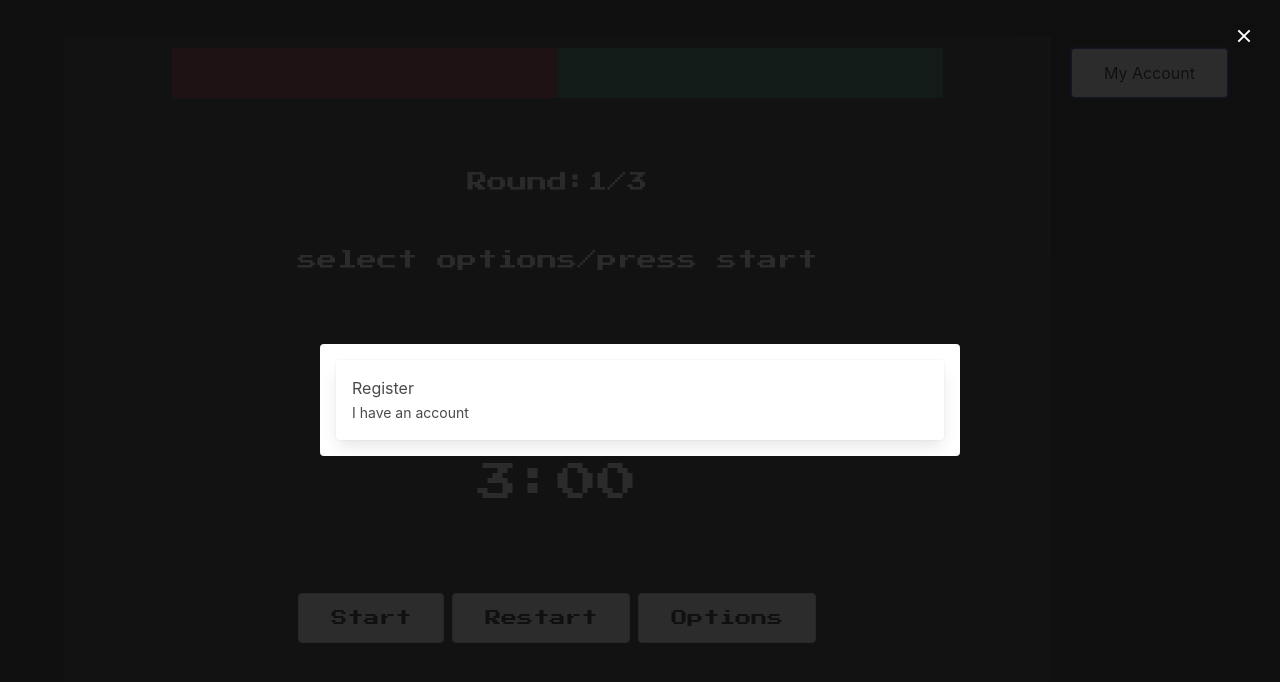
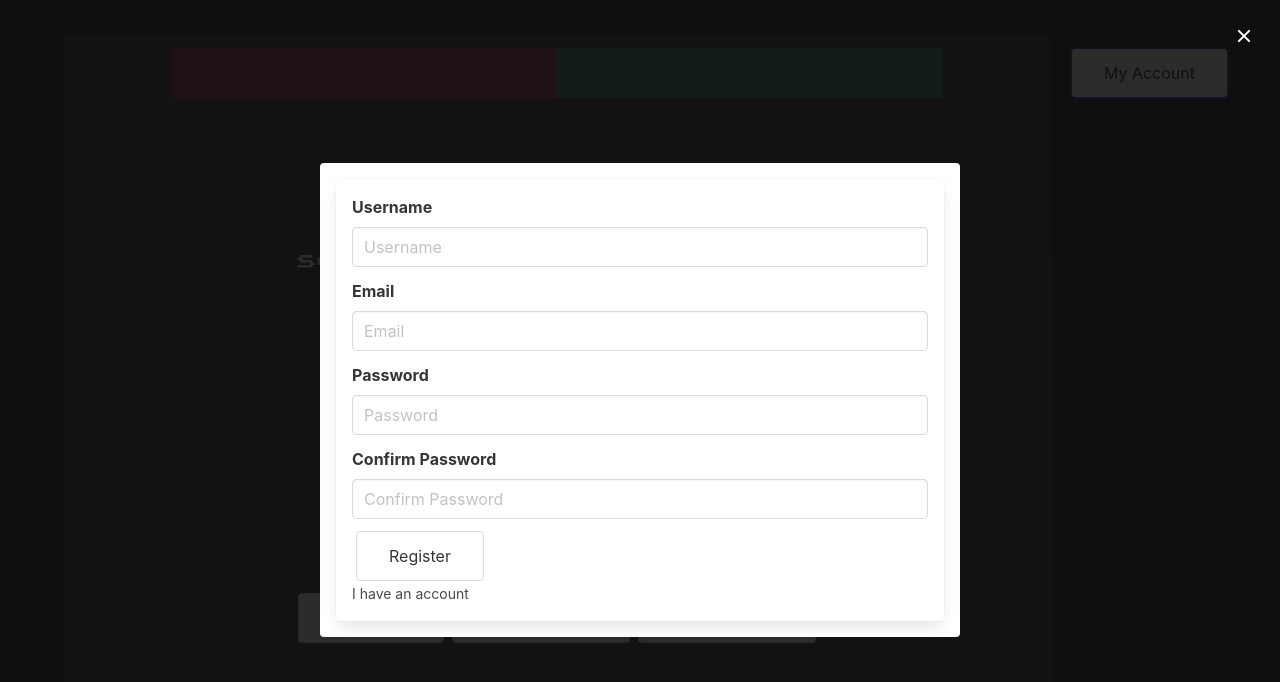
Before and after one commit to ajkizer12112/combo-coach, a React (Create React App) app: page / in a window 1280 px wide. Both pictures are taken after a click on the button "My Account". Shown: the top 682 px of the page. Built offline with nearby package versions, Linux system fonts and the light colour scheme.

Commit message:
refactored for readability.  Changed names of variables in useAccount and files consuming data from this hook.  This was to make it more clear what variables held state and which held state modifying functions

```diff
--- a/src/App.js
+++ b/src/App.js
@@ -2,25 +2,13 @@ import './App.css';
 import React, { useMemo } from 'react';
 
 import useWorkout from './hooks/useWorkout';
-import useAuth from './hooks/useAuth';
 import useDropdown from './hooks/useDropdown';
 
-import { AuthContext } from './context/AuthContext';
-import { WorkoutContext } from './context/WorkoutContext';
-import { DropdownContext } from './context/DropdownContext';
 
 import Home from './pages/Home';
 import ContextProvider from './context/ContextProvider';
 
 function App() {
-  const { workout, workoutActions } = useWorkout();
-  const { dropdown, dropdownActions } = useDropdown();
-  const { auth, login, logout } = useAuth
-
-  const workoutValue = useMemo(() => ({ workout, workoutActions }), [workout, workoutActions])
-  const dropdownValue = useMemo(() => ({ dropdown, dropdownActions }), [dropdown, dropdownActions])
-  const authValue = useMemo(() => ({ auth, login, logout }), [auth, login, logout])
-
   return (
     <ContextProvider>
       <div className="App">
--- a/src/components/forms/formTypes/Login.jsx
+++ b/src/components/forms/formTypes/Login.jsx
@@ -1,9 +1,41 @@
-import React from 'react';
+import React, { useState } from 'react';
+import useAuth from '../../../hooks/useAccount';
 
 const Login = () => {
-    return <div>
-        Login
-    </div>;
+    const [formData, setFormData] = useState({
+        username: "",
+        password: ""
+    })
+
+    const { login } = useAuth();
+
+    const { username, password } = formData;
+
+    const changeHandler = (e) => {
+        setFormData({ ...formData, [e.target.name]: e.target.value })
+    }
+
+    const submitHandler = (e) => {
+        e.preventDefault();
+        login(formData);
+    }
+    return (
+        <form onSubmit={submitHandler}>
+            <div className="field">
+                <label className="label">Username</label>
+                <div className="control">
+                    <input className="input" onChange={changeHandler} name="username" value={username} type="text" placeholder="Username" />
+                </div>
+            </div>
+            <div className="field">
+                <label className="label">Password</label>
+                <div className="control">
+                    <input className="input" onChange={changeHandler} name="password" value={password} type="password" placeholder="Password" />
+                </div>
+            </div>
+            <button className="button">Login</button>
+        </form>
+    )
 };
 
 export default Login;
--- a/src/components/forms/formTypes/Register.jsx
+++ b/src/components/forms/formTypes/Register.jsx
@@ -1,9 +1,47 @@
-import React from 'react';
+import React, { useState } from 'react';
 
 const Register = () => {
-    return <div>
-        Register
-    </div>;
+    const [formData, setFormData] = useState({
+        username: "",
+        email: "",
+        password: "",
+        passwordConfirm: ""
+    })
+
+    const { username, password, passwordConfirm, email } = formData;
+
+    const changeHandler = (e) => {
+        setFormData({ ...formData, [e.target.name]: e.target.value })
+    }
+    return (
+        <form>
+            <div className="field">
+                <label className="label">Username</label>
+                <div className="control">
+                    <input className="input" onChange={changeHandler} name="username" value={username} type="text" placeholder="Username" />
+                </div>
+            </div>
+            <div className="field">
+                <label className="label">Email</label>
+                <div className="control">
+                    <input className="input" onChange={changeHandler} name="email" value={email} type="email" placeholder="Email" />
+                </div>
+            </div>
+            <div className="field">
+                <label className="label">Password</label>
+                <div className="control">
+                    <input className="input" onChange={changeHandler} name="password" value={password} type="password" placeholder="Password" />
+                </div>
+            </div>
+            <div className="field">
+                <label className="label">Confirm Password</label>
+                <div className="control">
+                    <input className="input" onChange={changeHandler} name="passwordConfirm" value={passwordConfirm} type="password" placeholder="Confirm Password" />
+                </div>
+            </div>
+            <button className="button">Register</button>
+        </form>
+    )
 };
 
 export default Register;
--- /dev/null
+++ b/src/context/AccountContext.js
@@ -0,0 +1,3 @@
+import { createContext } from "react";
+
+export const AccountContext = createContext(null)
--- a/src/context/AuthContext.js
+++ /dev/null
@@ -1,3 +0,0 @@
-import { createContext } from "react";
-
-export const AuthContext = createContext(null)
--- a/src/context/ContextProvider.jsx
+++ b/src/context/ContextProvider.jsx
@@ -1,29 +1,29 @@
 import React, { useMemo } from 'react';
-import useAuth from '../hooks/useAuth';
+import useAccount from '../hooks/useAccount';
 import useWorkout from '../hooks/useWorkout';
 import useDropdown from '../hooks/useDropdown';
 
-import { AuthContext } from './AuthContext';
+import { AccountContext } from './AccountContext';
 import { WorkoutContext } from './WorkoutContext';
 import { DropdownContext } from './DropdownContext';
 
 const ContextProvider = (props) => {
     const { workout, workoutActions } = useWorkout();
     const { dropdown, dropdownActions } = useDropdown();
-    const { auth, login, logout } = useAuth();
+    const { account, authenticationFns, profileFns, userStats } = useAccount();
 
     const workoutValue = useMemo(() => ({ workout, workoutActions }), [workout, workoutActions])
     const dropdownValue = useMemo(() => ({ dropdown, dropdownActions }), [dropdown, dropdownActions])
-    const authValue = useMemo(() => ({ auth, login, logout }), [auth, login, logout])
+    const accountValue = useMemo(() => ({ account, authenticationFns, profileFns, userStats }), [account, authenticationFns, profileFns, userStats])
 
     return (
-        <AuthContext.Provider value={authValue}>
+        <AccountContext.Provider value={accountValue}>
             < WorkoutContext.Provider value={workoutValue} >
                 <DropdownContext.Provider value={dropdownValue}>
                     {props.children}
                 </DropdownContext.Provider>
             </WorkoutContext.Provider >
-        </AuthContext.Provider>
+        </AccountContext.Provider>
     )
 
 };
--- /dev/null
+++ b/src/hooks/useAccount.js
@@ -0,0 +1,90 @@
+import React, { useEffect, useState } from 'react';
+import { mainRoot } from '../urls/Auth';
+import axios from 'axios';
+
+
+const jsonHeader = {
+    headers: {
+        "Content-Type": "application/json",
+    },
+};
+
+const setAuthToken = (token) => {
+    if (token) {
+        axios.defaults.headers.common["x-auth-token"] = token;
+    } else {
+        delete axios.defaults.headers.common["x-auth-token"];
+    }
+};
+
+
+const useAccount = () => {
+    const [account, setAccount] = useState({
+        isAuthenticated: false,
+        token: null,
+        currentUser: {},
+    });
+
+    const [userStats, setUserStats] = useState({
+        roundsCompleted: null
+    });
+
+    const authenticationFns = {
+        login: async (body) => {
+            try {
+                const URL = `${mainRoot}/auth/login`;
+                const res = await axios.post(URL, body, jsonHeader);
+                setAccount({ ...account, isAuthenticated: true, token: res.data.token, currentUser: res.data.user })
+                localStorage.setItem("boxing-timer-token", res.data.token)
+            } catch (error) {
+                console.log({ error });
+            }
+        },
+
+        getCurrentUser: async () => {
+            try {
+                const URL = `${mainRoot}/auth/me`
+                const res = await axios.get(URL);
+                const { username, email, _id } = res.data.data
+                profileFns.getInfo(_id);
+                return { username, email, _id }
+            } catch (error) {
+                console.log(error);
+            }
+        },
+
+        logout: () => {
+            localStorage.removeItem("boxing-timer-token");
+            setAccount({ ...account, isAuthenticated: false })
+        },
+
+        authenticateUser: async () => {
+            const token = localStorage.getItem("boxing-timer-token");
+            if (token) {
+                setAuthToken(token);
+                const user = await authenticationFns.getCurrentUser();
+                setAccount({ ...account, isAuthenticated: true, currentUser: user, token: token })
+            }
+        }
+    }
+
+    const profileFns = {
+        getInfo: async (id) => {
+            try {
+                const info = await axios.get(`${mainRoot}/profiles/${id}`);
+                if (!info) {
+                    const newProfile = await axios.post(`${mainRoot}/profiles`, { account_id: id })
+                    setUserStats({ ...userStats, roundsCompleted: newProfile.data.data.roundsCompleted })
+                } else {
+                    setUserStats({ ...userStats, roundsCompleted: info.data.data.roundsCompleted })
+                }
+            } catch (error) {
+                console.log(error);
+            }
+        }
+    }
+
+    return { account, authenticationFns, profileFns, userStats }
+}
+
+export default useAccount;
--- a/src/pages/Home.jsx
+++ b/src/pages/Home.jsx
@@ -1,4 +1,4 @@
-import React, { useContext, useState } from 'react'
+import React, { useContext, useState, useEffect } from 'react'
 import { DropdownContext } from '../context/DropdownContext'
 import Options from '../components/sections/Options'
 
@@ -8,20 +8,29 @@ import TimerDisplay from '../components/sections/TimerDisplay'
 import WorkoutDisplay from '../components/sections/WorkoutDisplay'
 import Lights from '../components/sections/Lights'
 import Auth from '../components/forms/containers/Auth'
+import { AccountContext } from '../context/AccountContext'
 
 
 const Home = () => {
-    const { dropdownActions } = useContext(DropdownContext)
+    const { dropdownActions } = useContext(DropdownContext);
+    const { account, authenticationFns, userStats, profileFns } = useContext(AccountContext);
+    const [loading, setLoading] = useState(true);
 
     const [showLogin, toggleLoginModal] = useState(false);
-
     const [showOptionsModal, toggleOptionsModal] = useState(false);
     const closeOptionsModal = () => toggleOptionsModal(false);
     const openOptionsModal = () => toggleOptionsModal(true);
     const closeLoginModal = () => toggleLoginModal(false);
 
+    useEffect(() => {
+        authenticationFns.authenticateUser();
+        setLoading(false);
+    }, []);
+
+    console.log({ userStats })
     return (
         <main className="has-background-dark">
+            {!loading ?
                 <section className=" mx-auto columns section is-multiline" onClick={() => dropdownActions.closeDropdowns()}>
                     <div className="column has-background-grey-dark  is-centered has-text-centered has-text-light columns is-multiline is-mobile is-10 mx-auto">
                         <Lights />
@@ -37,10 +46,11 @@ const Home = () => {
                         </div>
                     </ModalWrapper>
                     <ModalWrapper closeModal={closeLoginModal} showModal={showLogin}>
-                    <Auth />
+                        {account.isAuthenticated ? <>{account.currentUser.username}</> : <Auth />}
                     </ModalWrapper>
 
-            </section  >
+                </section  > : "loading"
+            }
         </main >
     )
 }
--- a/src/urls/Auth.js
+++ b/src/urls/Auth.js
@@ -1 +1 @@
-export const mainRoot = "http://localhost:8001/api/v1/auth"
+export const mainRoot = "http://localhost:8001/api/v1"
```
Also changed, not shown: src/hooks/useAuth.js (deleted, +0 -70 lines). Lines whose indentation alone changed are shown as unchanged.
